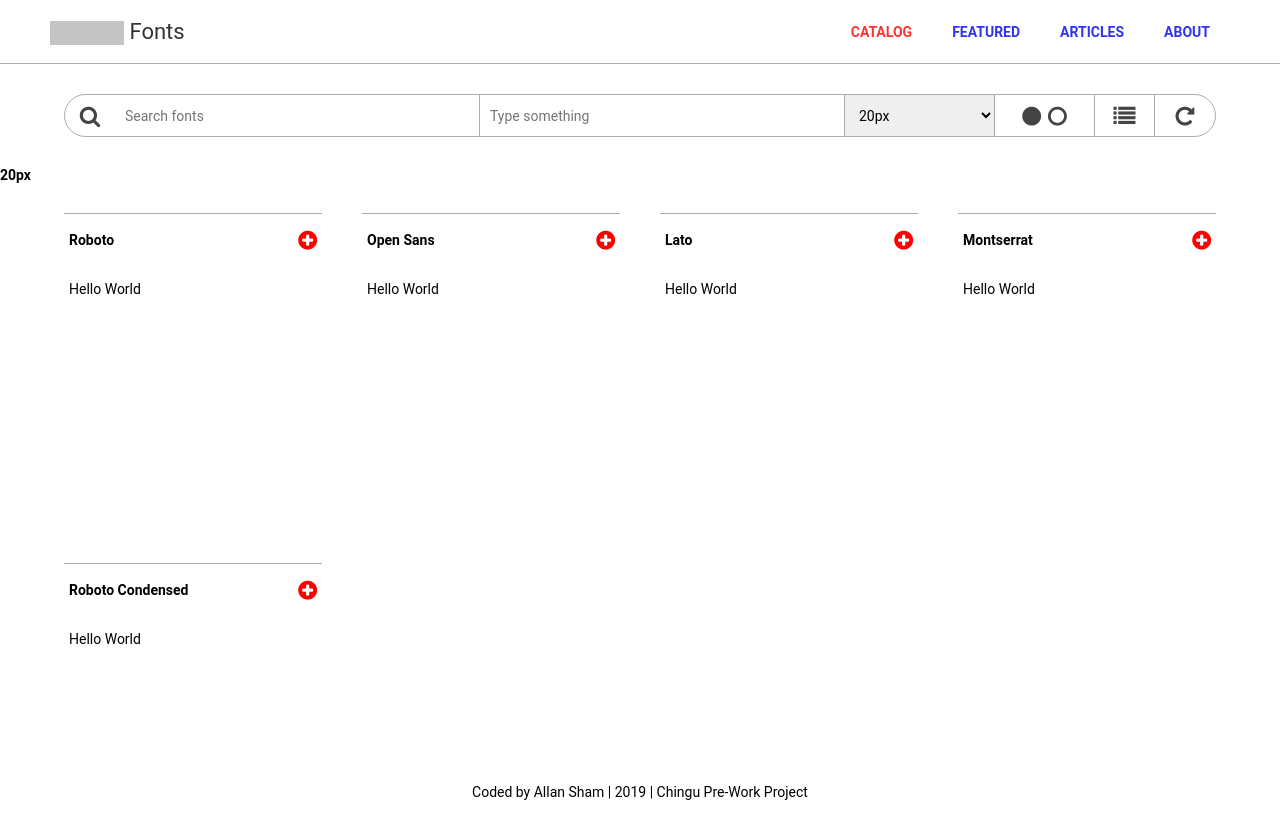
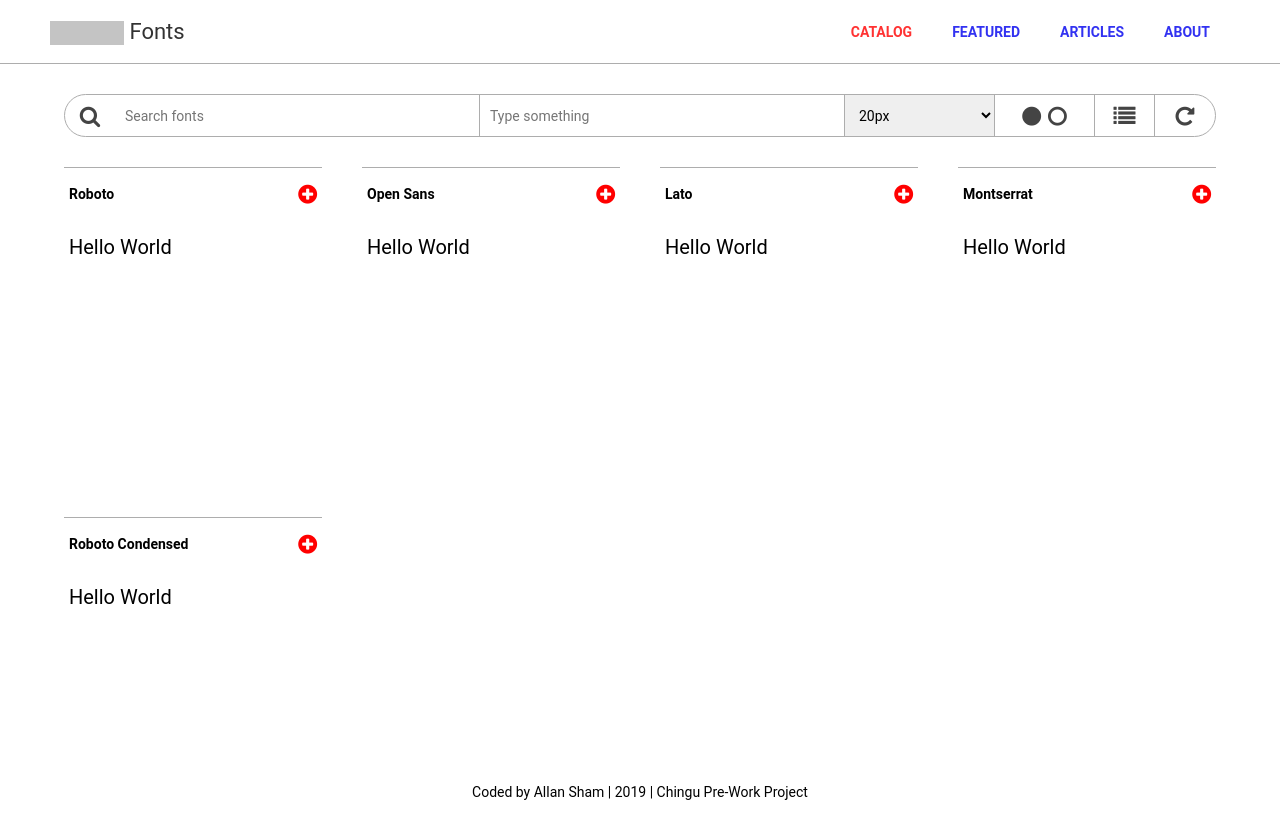
Before and after one commit to shammy8/googlefontsclone, a React (Create React App) app: page / in a window 1280 px wide. Shown: the top 838 px of the page. Built offline with nearby package versions, Linux system fonts and the light colour scheme; grey boxes are pictures that could not be loaded.

Commit message:
Lift states up to App.js & pass it down as props

```diff
--- a/src/App.js
+++ b/src/App.js
@@ -1,4 +1,4 @@
-import React from "react";
+import React, { useReducer } from "react";
 import Navbar from "./Navbar.js";
 import Searchbar from "./Searchbar.js";
 import Main from "./Main.js";
@@ -6,11 +6,34 @@ import Footer from "./Footer.js";
 import "./App.css";
 
 function App() {
+  const [userInput, setUserInput] = useReducer(
+    (state, newState) => ({ ...state, ...newState }),
+    {
+      searchFonts: "",
+      typeSomething: "",
+      fontSize: "20px"
+    }
+  );
+
+  const handleChange = event => {
+    const { name, value } = event.target;
+    setUserInput({ [name]: value });
+  };
+
   return (
     <div>
       <Navbar />
-      <Searchbar />
-      <Main />
+      <Searchbar
+        searchFonts={userInput.searchFonts}
+        typeSomething={userInput.typeSomething}
+        fontSize={userInput.fontSize}
+        handleChange={handleChange}
+      />
+      <Main
+        searchFonts={userInput.searchFonts}
+        typeSomething={userInput.typeSomething}
+        fontSize={userInput.fontSize}
+      />
       <Footer />
     </div>
   );
--- a/src/FontCard.js
+++ b/src/FontCard.js
@@ -1,13 +1,21 @@
 import React from "react";
 
-function FontCard({ family, text }) {
+function FontCard({ family, searchFonts, typeSomething, fontSize }) {
   return (
     <div className="fontcard">
       <div className="font-title">
         <h4>{family}</h4>
         <div className="fa fa-plus-circle"></div>
       </div>
-      <p>{text}</p>
+      <p
+        style={{
+          fontSize: fontSize,
+          fontFamily:
+            "url(https://fonts.gstatic.com/s/shadowsintolight/v9/UqyNK9UOIntux_czAvDQx_ZcHqZXBNQzdcD5.woff2)"
+        }}
+      >
+        {typeSomething}
+      </p>
     </div>
   );
 }
--- a/src/Main.js
+++ b/src/Main.js
@@ -1,35 +1,46 @@
 import React from "react";
 import FontCard from "./FontCard";
 
-function Main() {
+function Main({ searchFonts, typeSomething, fontSize }) {
   // https://www.googleapis.com/webfonts/v1/webfonts?key=AIzaSyBNl7lcNRNpxnZNrKVoDnoCXrN5a8jpCas&sort=popularity
   return (
     <div className="fontcards-container">
       <div className="fontcards">
         <FontCard
           family="Roboto"
-          text="Hello World"
-          files="http://fonts.gstatic.com/s/roboto/v20/KFOmCnqEu92Fr1Me5WZLCzYlKw.ttf"
+          searchFonts={searchFonts}
+          typeSomething={
+            typeSomething.length === 0 ? "Hello World" : typeSomething
+          }
+          fontSize={fontSize}
         />
         <FontCard
           family="Open Sans"
-          text="Hello World"
-          files="http://fonts.gstatic.com/s/roboto/v20/KFOmCnqEu92Fr1Me5WZLCzYlKw.ttf"
+          typeSomething={
+            typeSomething.length === 0 ? "Hello World" : typeSomething
+          }
+          fontSize={fontSize}
         />
         <FontCard
           family="Lato"
-          text="Hello World"
-          files="http://fonts.gstatic.com/s/roboto/v20/KFOmCnqEu92Fr1Me5WZLCzYlKw.ttf"
+          typeSomething={
+            typeSomething.length === 0 ? "Hello World" : typeSomething
+          }
+          fontSize={fontSize}
         />
         <FontCard
           family="Montserrat"
-          text="Hello World"
-          files="http://fonts.gstatic.com/s/roboto/v20/KFOmCnqEu92Fr1Me5WZLCzYlKw.ttf"
+          typeSomething={
+            typeSomething.length === 0 ? "Hello World" : typeSomething
+          }
+          fontSize={fontSize}
         />
         <FontCard
           family="Roboto Condensed"
-          text="Hello World"
-          files="http://fonts.gstatic.com/s/roboto/v20/KFOmCnqEu92Fr1Me5WZLCzYlKw.ttf"
+          typeSomething={
+            typeSomething.length === 0 ? "Hello World" : typeSomething
+          }
+          fontSize={fontSize}
         />
       </div>
     </div>
--- a/src/Searchbar.js
+++ b/src/Searchbar.js
@@ -1,20 +1,6 @@
-import React, { useReducer } from "react";
+import React from "react";
 
-function Searchbar() {
-  const [userInput, setUserInput] = useReducer(
-    (state, newState) => ({ ...state, ...newState }),
-    {
-      searchFonts: "",
-      typeSomething: "",
-      fontSize: "20px"
-    }
-  );
-
-  const handleChange = event => {
-    const { name, value } = event.target;
-    setUserInput({ [name]: value });
-  };
-
+function Searchbar({ searchFonts, typeSomething, fontSize, handleChange }) {
   return (
     <div className="search-bar-container">
       <div className="search-bar">
@@ -23,7 +9,7 @@ function Searchbar() {
         <input
           type="text"
           name="searchFonts"
-          value={userInput.searchFonts}
+          value={searchFonts}
           className="search-fonts"
           placeholder="Search fonts"
           onChange={handleChange}
@@ -32,17 +18,13 @@ function Searchbar() {
         <input
           type="text"
           name="typeSomething"
-          value={userInput.typeSomething}
+          value={typeSomething}
           className="type-something"
           placeholder="Type something"
           onChange={handleChange}
         />
 
-        <select
-          value={userInput.fontSize}
-          name="fontSize"
-          onChange={handleChange}
-        >
+        <select value={fontSize} name="fontSize" onChange={handleChange}>
           <option value="20px">20px</option>
           <option value="24px">24px</option>
           <option value="32px">32px</option>
@@ -61,9 +43,9 @@ function Searchbar() {
         <div className="fa fa-repeat"></div>
       </div>
 
-      <h1>{userInput.searchFonts}</h1>
-      <h1>{userInput.typeSomething}</h1>
-      <h1>{userInput.fontSize}</h1>
+      {/* <h1>{searchFonts}</h1>
+      <h1>{typeSomething}</h1>
+      <h1>{fontSize}</h1> */}
     </div>
   );
 }
```
